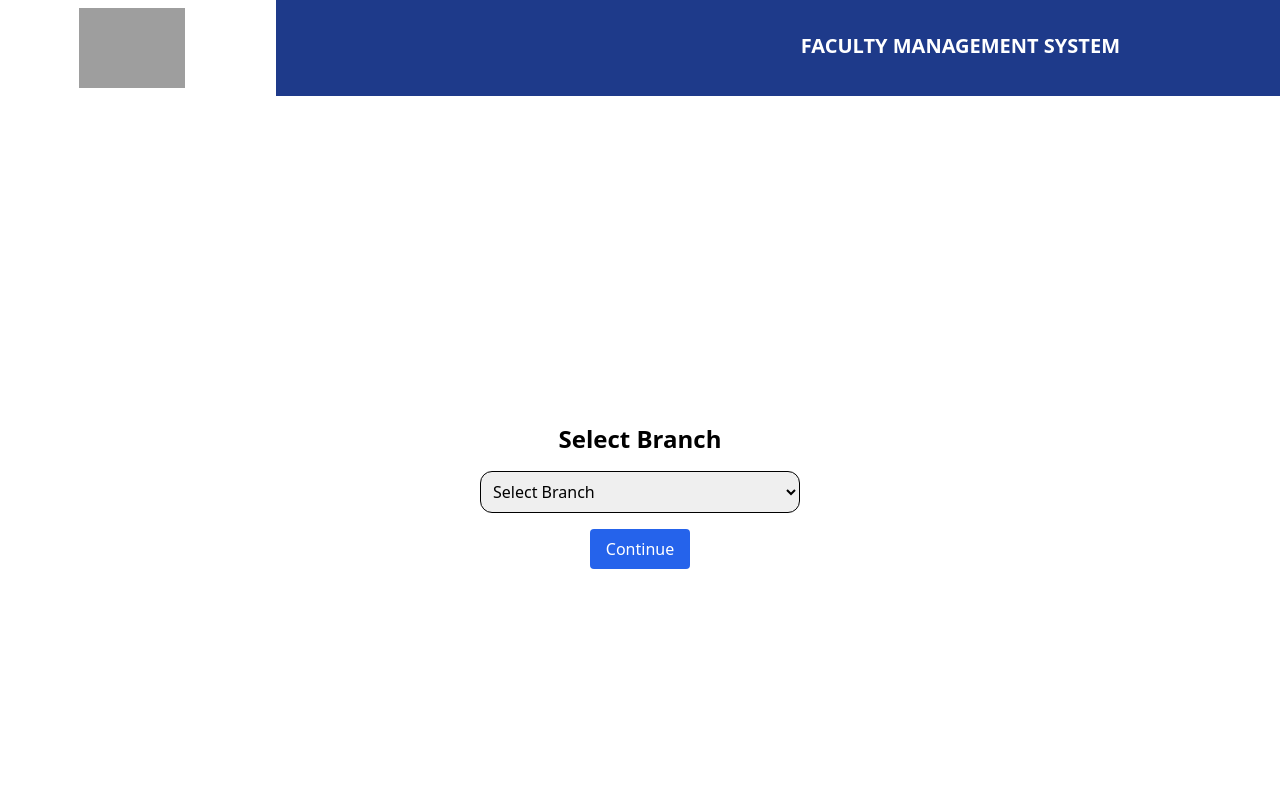
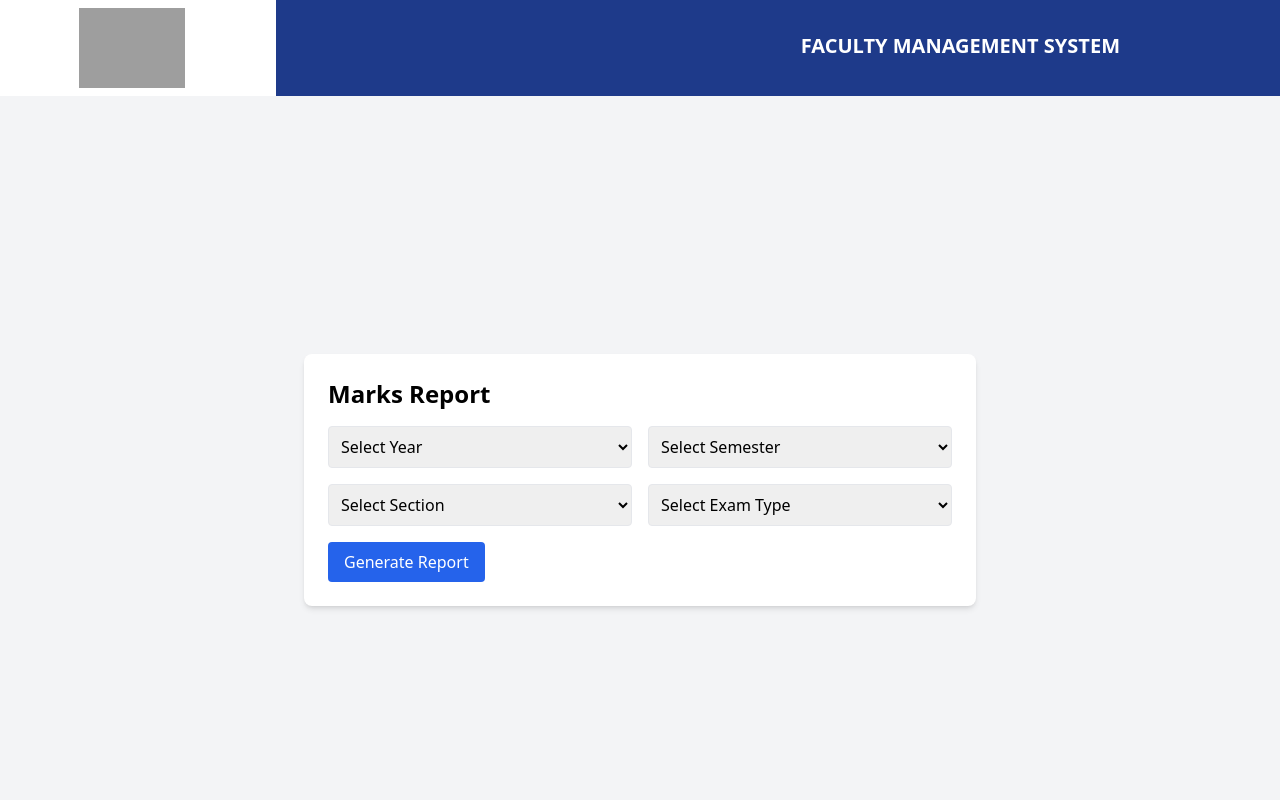
Before and after one commit to Rizwanishere/Faculty-frontend, a React (Create React App) app: page /reports/marks in a window 1280 px wide. Before the commit this address led to /. Shown: the top 800 px of the page. Built offline with nearby package versions, Linux system fonts and the light colour scheme; grey boxes are pictures that could not be loaded.

Commit message:
Marks Reports

```diff
--- a/src/components/App.jsx
+++ b/src/components/App.jsx
@@ -11,6 +11,8 @@ import ScrollToTop from "../utils/ScrollToTop";
 import Attendance from "../pages/Attendance";
 import Marks from "../pages/Marks";
 import PostStudent from "../pages/PostStudent";
+import ReportsPage from "../pages/ReportsPage";
+import MarksReports from "../pages/MarksReports"
 
 const App = () => {
   const selectedBranch = localStorage.getItem('selectedBranch'); // Check if branch is selected
@@ -30,6 +32,10 @@ const App = () => {
         {/* Routes for Attendance and Marks are now accessible without login */}
         <Route path="/attendance" element={<Attendance />} />
         <Route path="/marks" element={<Marks />} />
+        <Route path="/reports" element={<ReportsPage />} />
+
+        <Route path="/reports/marks" element={<MarksReports />} />
+
 
         <Route path="/poststudent" element={<PostStudent />} />
 
--- a/src/components/Home.jsx
+++ b/src/components/Home.jsx
@@ -35,9 +35,11 @@ const Home = () => {
           <div className="bg-white shadow-md rounded-lg p-6 hover:shadow-xl transition-shadow">
             <h2 className="text-2xl font-semibold mb-4">Reports</h2>
             <p className="text-gray-600">View and generate reports for marks and attendance.</p>
-            <button className="mt-4 px-4 py-2 bg-primary text-white rounded">
-              Go to Reports
-            </button>
+            <Link to="/reports">
+              <button className="mt-4 px-4 py-2 bg-primary text-white rounded">
+                Go to Reports
+              </button>
+            </Link>
           </div>
 
         </div>
--- /dev/null
+++ b/src/pages/MarksReports.jsx
@@ -0,0 +1,221 @@
+import React, { useState, useEffect } from "react";
+import axios from "axios";
+
+const MarksReport = () => {
+  const [selectedYear, setSelectedYear] = useState("");
+  const [selectedSemester, setSelectedSemester] = useState("");
+  const [selectedSection, setSelectedSection] = useState("");
+  const [examType, setExamType] = useState("");
+  const [subjectOptions, setSubjectOptions] = useState([]);
+  const [marksData, setMarksData] = useState([]);
+  const [loading, setLoading] = useState(false);
+
+  const selectedBranch = localStorage.getItem("selectedBranch");
+
+  // Fetch subjects based on selected year, semester, and section
+  useEffect(() => {
+    const fetchSubjects = async () => {
+      if (selectedYear && selectedSemester) {
+        try {
+          const response = await axios.get(
+            `http://localhost:3000/api/subjects/branch/${selectedBranch}/year/${selectedYear}/semester/${selectedSemester}`
+          );
+          setSubjectOptions(response.data.slice(0, 5)); // Limit to 5 subjects
+        } catch (error) {
+          console.error("Error fetching subjects:", error);
+        }
+      }
+    };
+    fetchSubjects();
+  }, [selectedYear, selectedSemester, selectedBranch]);
+
+  // Fetch marks for the selected branch, year, section, and examType
+  useEffect(() => {
+    const fetchMarks = async () => {
+      if (selectedYear && selectedSemester && selectedSection && examType) {
+        try {
+          setLoading(true);
+          const marksResponse = await axios.get(
+            `http://localhost:3000/api/marks/${selectedYear}/${selectedSemester}/${selectedSection}/${examType}`
+          );
+          setMarksData(marksResponse.data);
+        } catch (error) {
+          console.error("Error fetching marks:", error);
+        } finally {
+          setLoading(false);
+        }
+      }
+    };
+    fetchMarks();
+  }, [
+    selectedYear,
+    selectedSemester,
+    selectedSection,
+    examType,
+    selectedBranch,
+  ]);
+
+  // Handle form submission to fetch marks
+  const handleSubmit = (e) => {
+    e.preventDefault();
+    // Marks will be fetched in useEffect when all conditions are met
+  };
+
+  // First, we need to group the marks data by student
+  const groupedMarksData = marksData.reduce((acc, record) => {
+    const studentId = record.student._id;
+    const subjectId = record.subject._id;
+
+    if (!acc[studentId]) {
+      acc[studentId] = {
+        student: record.student,
+        marks: {},
+      };
+    }
+
+    // Store the marks by subject ID
+    acc[studentId].marks[subjectId] = record.marks;
+
+    return acc;
+  }, {});
+
+  // Convert the grouped data back into an array
+  const uniqueMarksData = Object.values(groupedMarksData);
+
+  return (
+    <div className="min-h-screen bg-gray-100 flex flex-col items-center justify-center p-6">
+      <form
+        className="bg-white shadow-md rounded-lg p-6 mb-8 w-full max-w-2xl"
+        onSubmit={handleSubmit}
+      >
+        <h2 className="text-2xl font-semibold mb-4">Marks Report</h2>
+
+        {/* Dropdowns for selecting criteria */}
+        <div className="grid grid-cols-1 gap-4 sm:grid-cols-2">
+          {/* Year Dropdown */}
+          <select
+            className="border p-2 rounded"
+            value={selectedYear}
+            onChange={(e) => setSelectedYear(e.target.value)}
+          >
+            <option value="">Select Year</option>
+            <option value="1">1st Year</option>
+            <option value="2">2nd Year</option>
+            <option value="3">3rd Year</option>
+            <option value="4">4th Year</option>
+          </select>
+
+          {/* Semester Dropdown */}
+          <select
+            className="border p-2 rounded"
+            value={selectedSemester}
+            onChange={(e) => setSelectedSemester(e.target.value)}
+          >
+            <option value="">Select Semester</option>
+            <option value="1">1st Semester</option>
+            <option value="2">2nd Semester</option>
+          </select>
+
+          {/* Section Dropdown */}
+          <select
+            className="border p-2 rounded"
+            value={selectedSection}
+            onChange={(e) => setSelectedSection(e.target.value)}
+          >
+            <option value="">Select Section</option>
+            <option value="A">A</option>
+            <option value="B">B</option>
+            <option value="C">C</option>
+          </select>
+
+          {/* Exam Type Dropdown */}
+          <select
+            className="border p-2 rounded"
+            value={examType}
+            onChange={(e) => setExamType(e.target.value)}
+          >
+            <option value="">Select Exam Type</option>
+            <option value="CIE-1">CIE-1</option>
+            <option value="CIE-2">CIE-2</option>
+            <option value="ASSIGNMENT-1">Assignment-1</option>
+            <option value="ASSIGNMENT-2">Assignment-2</option>
+            <option value="ASSIGNMENT-3">Assignment-3</option>
+            <option value="SURPRISE TEST-1">Surprise Test-1</option>
+            <option value="SURPRISE TEST-2">Surprise Test-2</option>
+            <option value="SURPRISE TEST-3">Surprise Test-3</option>
+          </select>
+        </div>
+
+        {/* Submit button */}
+        <button
+          type="submit"
+          className="mt-4 px-4 py-2 bg-blue-600 text-white rounded hover:bg-blue-700"
+        >
+          Generate Report
+        </button>
+      </form>
+      {/* Conditionally render the table after marks data is fetched */}
+      {uniqueMarksData.length > 0 && !loading && (
+        <div className="bg-white shadow-md rounded-lg p-6 w-full max-w-4xl">
+          <h2 className="text-2xl font-semibold mb-4">Marks Table</h2>
+          <table className="min-w-full bg-white">
+            <thead>
+              <tr>
+                <th className="py-2 border">S.No</th>
+                <th className="py-2 border">Roll No</th>
+                <th className="py-2 border">Name</th>
+                {subjectOptions.map((subject) => (
+                  <th key={subject._id} className="py-2 border">
+                    {subject.name}
+                  </th>
+                ))}
+                <th className="py-2 border">Average Marks</th>
+              </tr>
+            </thead>
+            <tbody>
+              {uniqueMarksData.map((record, index) => {
+                // Calculate total marks and count of subjects
+                let totalMarks = 0;
+                const numberOfSubjects = subjectOptions.length;
+
+                subjectOptions.forEach((subject) => {
+                  const mark = record.marks[subject._id] || 0; // Use 0 if mark is undefined
+                  totalMarks += mark; // Accumulate total marks
+                });
+
+                const averageMarks =
+                  numberOfSubjects > 0
+                    ? (totalMarks / numberOfSubjects).toFixed(2)
+                    : "-"; // Calculate average and format it to 2 decimal places
+
+                return (
+                  <tr key={record.student._id}>
+                    <td className="p-2 border text-center">{index + 1}</td>
+                    <td className="p-2 border text-center">
+                      {record.student.rollNo}
+                    </td>
+                    <td className="p-2 border text-center">
+                      {record.student.name}
+                    </td>
+                    {subjectOptions.map((subject) => (
+                      <td key={subject._id} className="p-2 border text-center">
+                        {record.marks[subject._id] !== undefined
+                          ? record.marks[subject._id]
+                          : "0"}
+                      </td>
+                    ))}
+                    <td className="p-2 border text-center">{averageMarks}</td>
+                  </tr>
+                );
+              })}
+            </tbody>
+          </table>
+        </div>
+      )}
+      {/* Loading state */}
+      {loading && <p>Loading...</p>}
+    </div>
+  );
+};
+
+export default MarksReport;
--- /dev/null
+++ b/src/pages/ReportsPage.jsx
@@ -0,0 +1,32 @@
+import React from "react";
+import { Link } from "react-router-dom";
+
+function ReportsPage() {
+  return (
+    <div className="min-h-screen bg-gray-100 p-8 flex flex-col items-center justify-center">
+      <div className="container mx-auto">
+        <h1 className="text-2xl text-primary font-bold text-center mb-8">
+          Reports Dashboard
+        </h1>
+
+        <div className="grid grid-cols-1 md:grid-cols-2 gap-12">
+          {/* Attendance Reports Section */}
+          <Link to="/reports/attendance">
+            <div className="border border-primary border-2 p-40 rounded-lg shadow-lg flex items-center justify-center">
+              <h2 className="text-2xl font-semibold">Attendance Reports</h2>
+            </div>
+          </Link>
+
+          {/* Marks Reports Section */}
+          <Link to="/reports/marks">
+            <div className="border border-primary border-2 p-40 rounded-lg shadow-lg flex items-center justify-center">
+              <h2 className="text-2xl font-semibold">Marks Reports</h2>
+            </div>
+          </Link>
+        </div>
+      </div>
+    </div>
+  );
+}
+
+export default ReportsPage;
```
